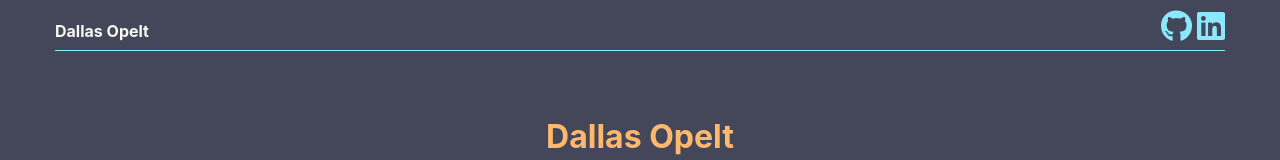
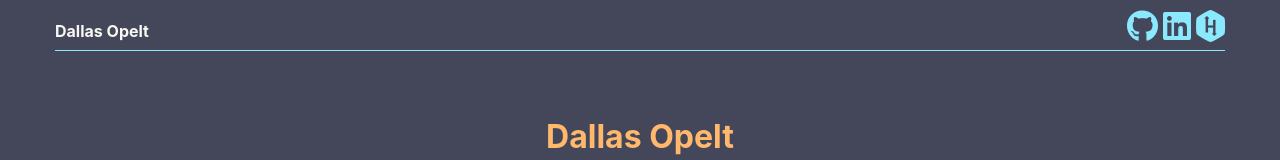
Before and after one commit to DallasO/dallaso.github.io, a React (Create React App) app: page / in a window 1280 px wide. Shown: the top 160 px of the page. Built offline with nearby package versions, Linux system fonts and the light colour scheme.

Commit message:
feature: add HackerRank profile to social section

```diff
--- a/src/components/Footer.js
+++ b/src/components/Footer.js
@@ -17,6 +17,7 @@ export default () => {
       <div className="links">
         <Social icon="github" />
         <Social icon="linkedin" />
+        <Social icon="hackerrank" />
       </div>
       <Copyright />
     </footer>
--- a/src/components/Header.js
+++ b/src/components/Header.js
@@ -10,6 +10,7 @@ export default () => {
       <div className="links">
         <Social icon="github" />
         <Social icon="linkedin" />
+        <Social icon="hackerrank" />
       </div>
     </header>
   );
--- a/src/components/Social.js
+++ b/src/components/Social.js
@@ -15,6 +15,12 @@ export default (props) => {
           <i className="fab fa-linkedin"></i>
         </a>
       );
+    case 'hackerrank':
+      return (
+        <a className="social-link" href="https://www.hackerrank.com/opeltd/" target="_blank" rel="noopener noreferrer">
+          <i className="fab fa-hackerrank"></i>
+        </a>
+      );
     default:
       return null;
   };
```
